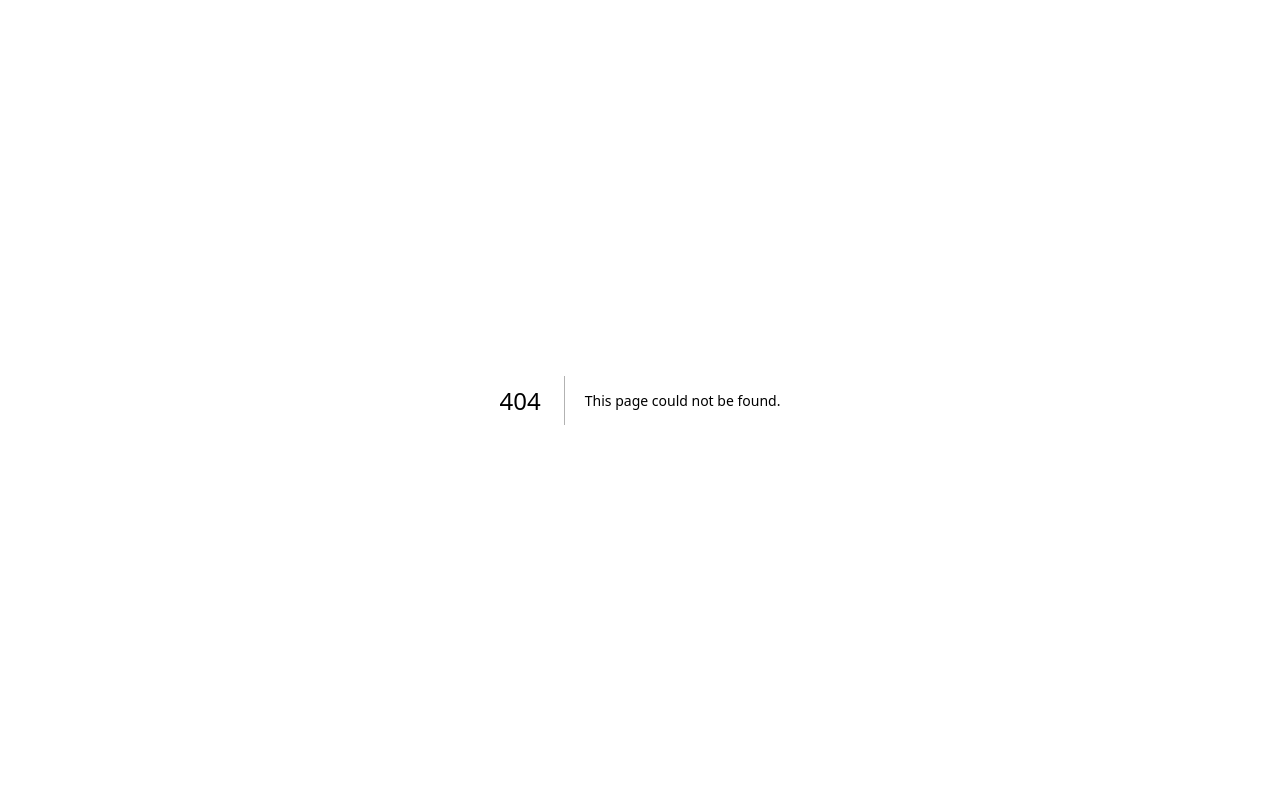
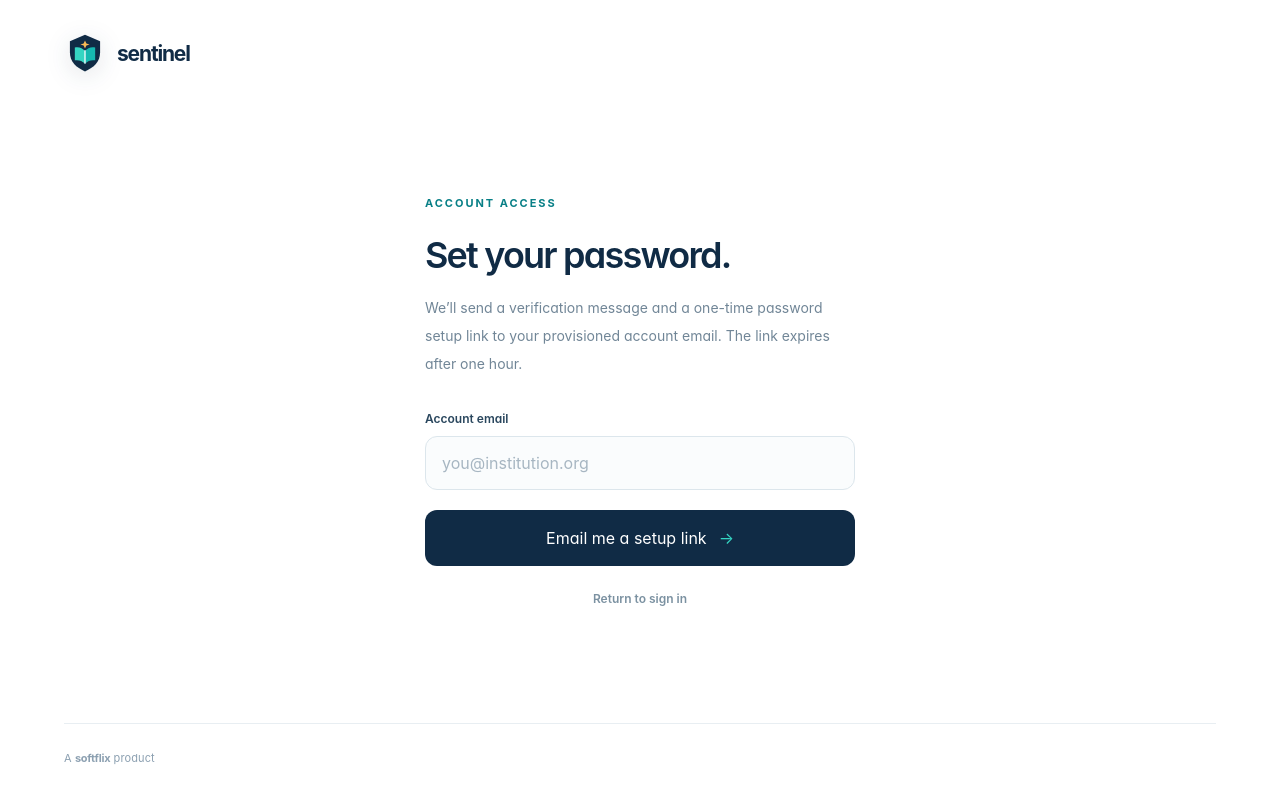
Before and after one commit to gvffbhdvgf/cbe, a Next.js app in the folder sentinel/: page /auth/forgot-password in a window 1280 px wide. Before the commit this address had no page. Built offline with nearby package versions, Linux system fonts and the light colour scheme.

Commit message:
Add one-time password setup request page

```diff
--- /dev/null
+++ b/sentinel/src/app/auth/forgot-password/page.tsx
@@ -0,0 +1,36 @@
+'use client';
+import { FormEvent, useState } from 'react';
+import Link from 'next/link';
+import { BrandMark, SoftflixSignature } from '@/components/brand-mark';
+
+export default function ForgotPasswordPage() {
+  const [email,setEmail]=useState(''), [message,setMessage]=useState(''), [error,setError]=useState(''), [pending,setPending]=useState(false);
+  async function submit(event:FormEvent<HTMLFormElement>) {
+    event.preventDefault(); setMessage(''); setError(''); setPending(true);
+    try {
+      const callbackURL=new URL('/workspace',window.location.origin).toString();
+      const verification=await fetch('/api/auth/send-verification-email',{method:'POST',headers:{'content-type':'application/json'},body:JSON.stringify({email,callbackURL})});
+      const vr=await verification.json().catch(()=>({}));
+      if(!verification.ok && vr?.code!=='EMAIL_ALREADY_VERIFIED') throw new Error(vr?.message||'Could not start email verification.');
+      const reset=await fetch('/api/auth/request-password-reset',{method:'POST',headers:{'content-type':'application/json'},body:JSON.stringify({email,redirectTo:new URL('/auth/reset-password',window.location.origin).toString()})});
+      const rr=await reset.json().catch(()=>({}));
+      if(!reset.ok) throw new Error(rr?.message||'Could not request a password setup link.');
+      setMessage('If this address belongs to a provisioned Sentinel account, verification and password-setup instructions have been sent. Check your inbox and spam folder.');
+    } catch(cause) { setError(cause instanceof Error?cause.message:'Sentinel could not send the requested emails. Please try again.'); }
+    finally { setPending(false); }
+  }
+  return <main className="flex min-h-screen flex-col justify-between bg-white px-6 py-8 sm:px-12 lg:px-16">
+    <Link href="/"><BrandMark size={42}/></Link>
+    <section className="mx-auto my-auto w-full max-w-[430px] py-12">
+      <p className="eyebrow">Account access</p><h1 className="mt-4 text-[36px] font-semibold tracking-[-.05em] text-[#102B45]">Set your password.</h1>
+      <p className="mt-3 text-[14px] leading-7 text-[#718697]">We’ll send a verification message and a one-time password setup link to your provisioned account email. The link expires after one hour.</p>
+      <form onSubmit={submit} className="mt-8 space-y-5">
+        <label className="block"><span className="mb-2 block text-[12px] font-semibold text-[#29465D]">Account email</span><input autoComplete="email" type="email" required value={email} onChange={e=>setEmail(e.target.value)} placeholder="you@institution.org" className="focus-ring w-full rounded-xl border border-[#DCE6EC] bg-[#FAFCFD] px-4 py-3.5 text-[13px] text-[#102B45] outline-none transition placeholder:text-[#A7B6C2] focus:border-[#16B8B0] focus:bg-white"/></label>
+        {error&&<p role="alert" className="rounded-xl border border-[#F6D6D2] bg-[#FFF5F3] p-3 text-[12px] text-[#B42318]">{error}</p>}
+        {message&&<p role="status" className="rounded-xl border border-[#CDEBE5] bg-[#F2FAF8] p-3 text-[12px] leading-5 text-[#176B62]">{message}</p>}
+        <button disabled={pending} className="flex w-full items-center justify-center gap-3 rounded-xl bg-[#102B45] px-4 py-4 text-[13px] font-semibold text-white transition hover:bg-[#174363] disabled:cursor-not-allowed disabled:opacity-60">{pending?'Sending secure links…':'Email me a setup link'}{!pending&&<span className="text-[#35D5C2]">→</span>}</button>
+      </form>
+      <p className="mt-6 text-center text-[12px] text-[#7B91A1]"><Link href="/auth/sign-in" className="font-semibold text-[#087F86] hover:underline">Return to sign in</Link></p>
+    </section><div className="border-t border-[#E8EEF2] pt-5"><SoftflixSignature/></div>
+  </main>;
+}
```
